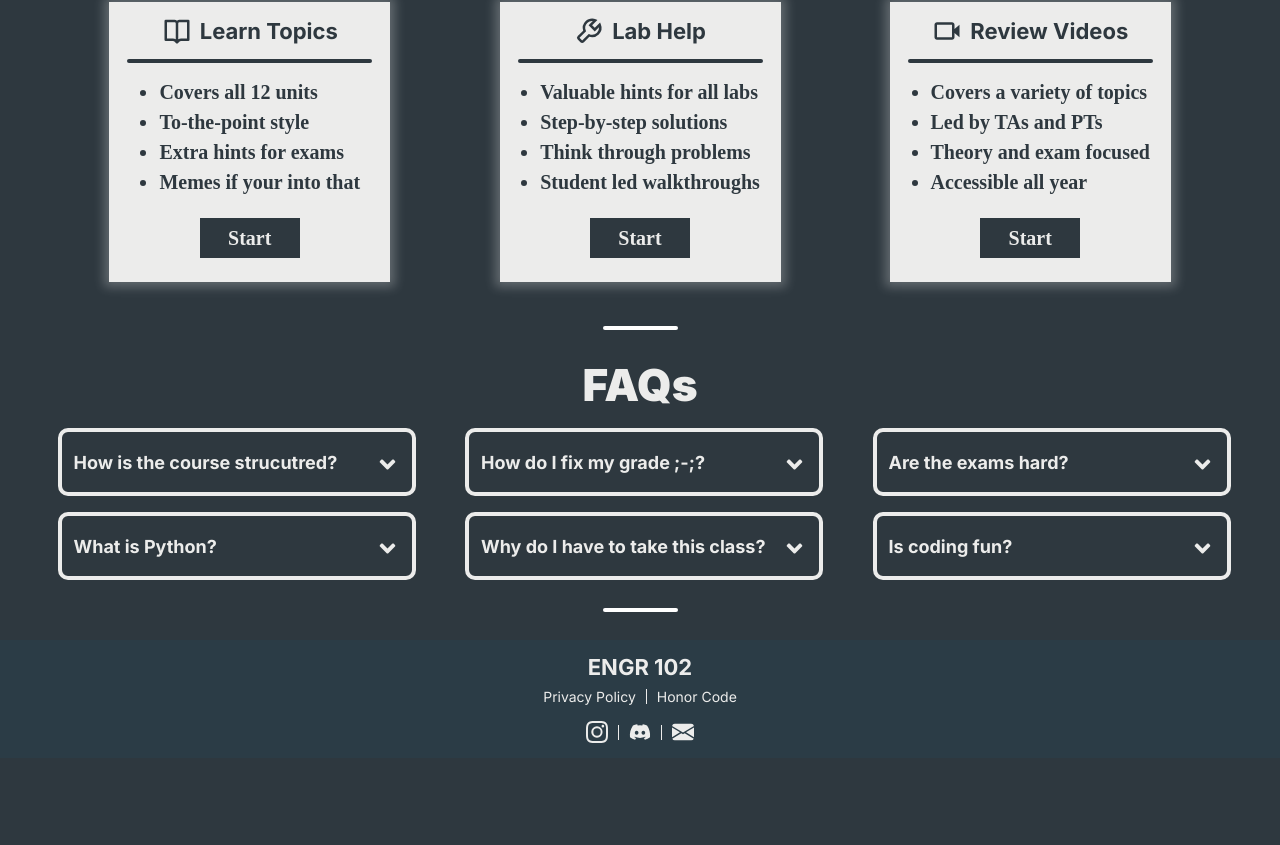
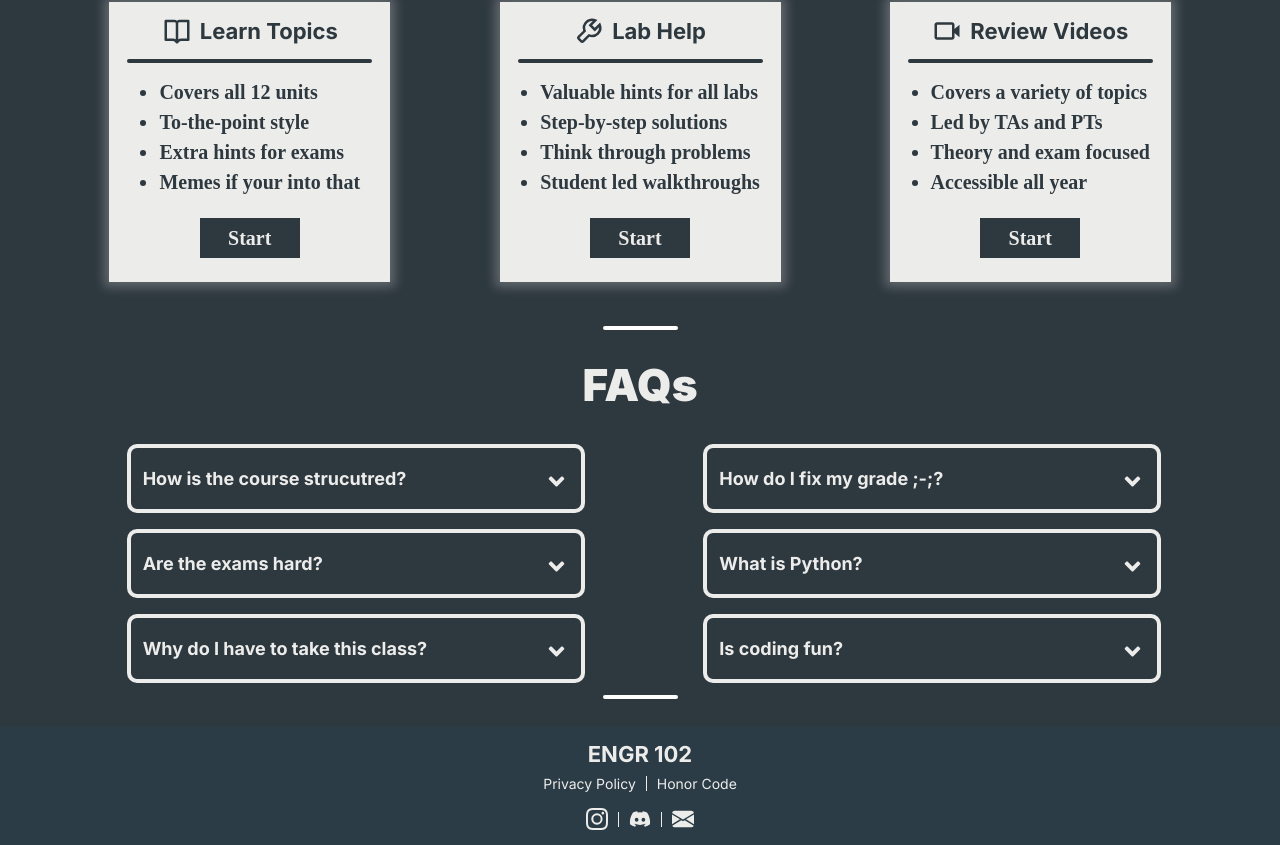
Before and after one commit to WarrenWu4/engr102-website, a React (Vite) app: page / in a window 1280 px wide. Shown: the part 672-1517 px from the top of the page. Before the commit the page ends 1430 px from the top, so only its background shows below. Built offline with nearby package versions, Linux system fonts and the light colour scheme; a web font is replaced by a local one.

Commit message:
completed faq cards

```diff
--- a/src/components/FaqCard.jsx
+++ /dev/null
@@ -1,81 +0,0 @@
-import { FaAngleDown } from 'react-icons/fa'
-import { useState } from "react";
-
-export default function FaqCard(props) {
-
-    const [show, setShow] = useState("none");
-    const [arrowAngle, setArrowAngle] = useState("0deg");
-    const showAnswer = (() => {
-        if (show === "none") {
-            setShow("flex");
-            setArrowAngle("180deg");
-        }
-        else {
-            setShow("none");
-            setArrowAngle("0deg");
-        }
-    })
-
-    const faqStyles = {
-        faqCard: {
-            width: props.width,
-            display: "flex",
-            flexDirection: "column",
-            marginBottom: "1.6rem"
-        },
-        faqQuestionContainer: {
-            width: props.width,
-            height: "6rem",
-            display: "flex",
-            justifyContent: "space-between",
-            alignItems: "center",
-            border: "0.4rem solid #ECECEB",
-            borderRadius:"1rem",
-        },
-        faqQuestion: {
-            marginLeft: "1.2rem",
-            color: "#ECECEB",
-            fontSize: "1.8rem",
-            fontFamily: "Inter",
-            fontWeight: "700",
-        },
-        faqIcon: {
-            marginRight: "1.2rem",
-            cursor: "pointer",
-            transform: "translateY(0.5rem)",
-            rotate: arrowAngle,
-            color: "#ECECEB",
-            fontSize: "2.5rem",
-        },
-        faqAnswerContainer: {
-            width: props.width,
-            marginTop: "0.5rem",
-            border: "0.4rem solid #ECECEB",
-            borderRadius: "1rem",
-            display: show,
-        },
-        faqAnswer: {
-            color: "#ECECEB",
-            fontSize: "1.8rem",
-            fontFamily: "Inter",
-            fontWeight: "700",
-            margin: "1.2rem",
-        },
-    }
-
-    return (
-        <div style={faqStyles.faqCard}>
-            <div style={faqStyles.faqQuestionContainer}>
-                <div style={faqStyles.faqQuestion}>
-                    {props.question}
-                </div>
-                <div onClick={showAnswer} style={faqStyles.faqIcon}><FaAngleDown/></div>
-            </div>
-            <div style={faqStyles.faqAnswerContainer}>
-                <div style={faqStyles.faqAnswer}>
-                    {props.answer}
-                </div>
-            </div>
-        </div>
-    )
-}
--- /dev/null
+++ b/src/components/homePageComponents/FaqCard.css
@@ -0,0 +1,48 @@
+/* mobile defaults */
+.faq-card {
+    width: 35rem;
+    margin-top: 1.6rem;
+    display: flex;
+    flex-direction: column;
+}
+
+.faq-q {
+    width: 32.6rem;
+    padding: 1.6rem 1.2rem 1.6rem 1.2rem;
+    color: var(--contrast);
+    font: 1.8rem "Inter";
+    font-weight: 700;
+    display: flex;
+    justify-content: space-between;
+    align-items: center;
+    border: 0.4rem solid var(--contrast);
+    border-radius: 1rem;
+}
+
+.faq-q svg {
+    cursor: pointer;
+    color: var(--contrast);
+    transform: translateY(0.5rem);
+    font-size: 2.5rem;
+}
+
+.faq-a {
+    width: 32.6rem;
+    margin-top: 0.5rem;
+    padding: 1.6rem 1.2rem 1.6rem 1.2rem;
+    border: 0.4rem solid var(--contrast);
+    border-radius: 1rem;
+    color: var(--contrast);
+    font: 1.8rem "Inter";
+    font-weight: 700;
+}
+
+/* max faq card size */
+@media (min-width: 475px) {
+    .faq-card {
+        width: 45rem;
+    }
+    .faq-q, .faq-a {
+        width: 42.6rem;
+    }
+}
--- /dev/null
+++ b/src/components/homePageComponents/FaqCard.jsx
@@ -0,0 +1,28 @@
+import "./FaqCard.css";
+import { FaAngleDown } from 'react-icons/fa'
+import { useState } from "react";
+
+export default function FaqCard(props) {
+
+    const [show, setShow] = useState("none");
+    const showAnswer = (() => {
+        if (show === "none") {
+            setShow("flex");
+        }
+        else {
+            setShow("none");
+        }
+    })
+
+    return (
+        <div className="faq-card">
+            <div className="faq-q">
+                {props.question}
+                <div onClick={showAnswer}><FaAngleDown/></div>
+            </div>
+            <div style={{display: show}} className="faq-a">
+                {props.answer}
+            </div>
+        </div>
+    )
+}
--- a/src/pages/Home.jsx
+++ b/src/pages/Home.jsx
@@ -4,7 +4,7 @@ import { BsInstagram, BsFillEnvelopeFill } from "react-icons/bs";
 import {FaDiscord} from "react-icons/fa"
 import { useState } from 'react';
 import Nav from '../components/Nav'
-import FaqCard from '../components/FaqCard';
+import FaqCard from '../components/homePageComponents/FaqCard';
 import { NavLink } from 'react-router-dom'
 
 export default function Home() {
@@ -85,12 +85,12 @@ export default function Home() {
             <div className='home-container'>
                 <div className='home-title'>FAQs</div>
                 <div className='faq-cards'>
-                    <FaqCard width="35rem" question="How is the course strucutred?" answer="Check the syllabus bruh"/>
-                    <FaqCard width="35rem" question="How do I fix my grade ;-;?" answer="Use this website :D"/>
-                    <FaqCard width="35rem" question="Are the exams hard?" answer="Not if you a CS major \_(ツ)_/¯. But fr as long as you study you'll be fine"/>
-                    <FaqCard width="35rem" question="What is Python?" answer="Google it, that's what the internet is for"/>
-                    <FaqCard width="35rem" question="Why do I have to take this class?" answer="Ask the department head"/>
-                    <FaqCard width="35rem" question="Is coding fun?" answer="Coding is actually really fun because you can create some really cool applications with just your computer and a bit of knowledge."/>
+                    <FaqCard question="How is the course strucutred?" answer="Check the syllabus bruh"/>
+                    <FaqCard question="How do I fix my grade ;-;?" answer="Use this website :D"/>
+                    <FaqCard question="Are the exams hard?" answer="Not if you a CS major \_(ツ)_/¯. But fr as long as you study you'll be fine"/>
+                    <FaqCard question="What is Python?" answer="Google it, that's what the internet is for"/>
+                    <FaqCard question="Why do I have to take this class?" answer="Ask the department head"/>
+                    <FaqCard question="Is coding fun?" answer="Coding is actually really fun because you can create some really cool applications with just your computer and a bit of knowledge."/>
                 </div>
             </div>
 
--- a/src/styles/home.css
+++ b/src/styles/home.css
@@ -354,6 +354,7 @@
         display: flex;
         flex-direction: row;
         justify-content: space-evenly;
+        align-items: flex-start;
         flex-wrap: wrap;
     }
 }
--- a/src/styles/nav.css
+++ b/src/styles/nav.css
@@ -59,8 +59,9 @@
     margin-top: 0.8rem;
 }
 
+/* TODO fix height mismatch on hover */
 .nav-links a:hover {
-    background: var(--main80)
+    background: var(--main80);
 }
 
 .close-btn {
```
